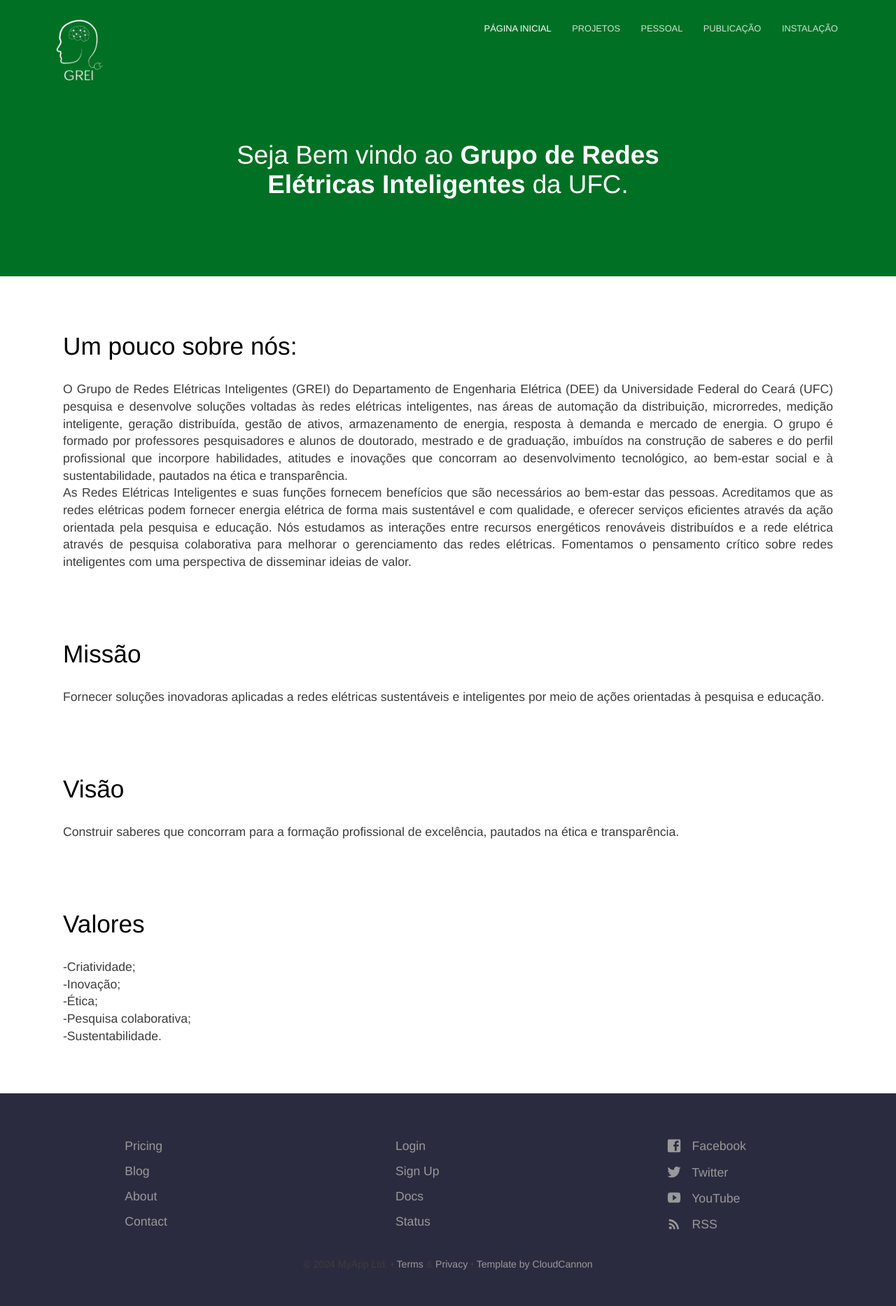
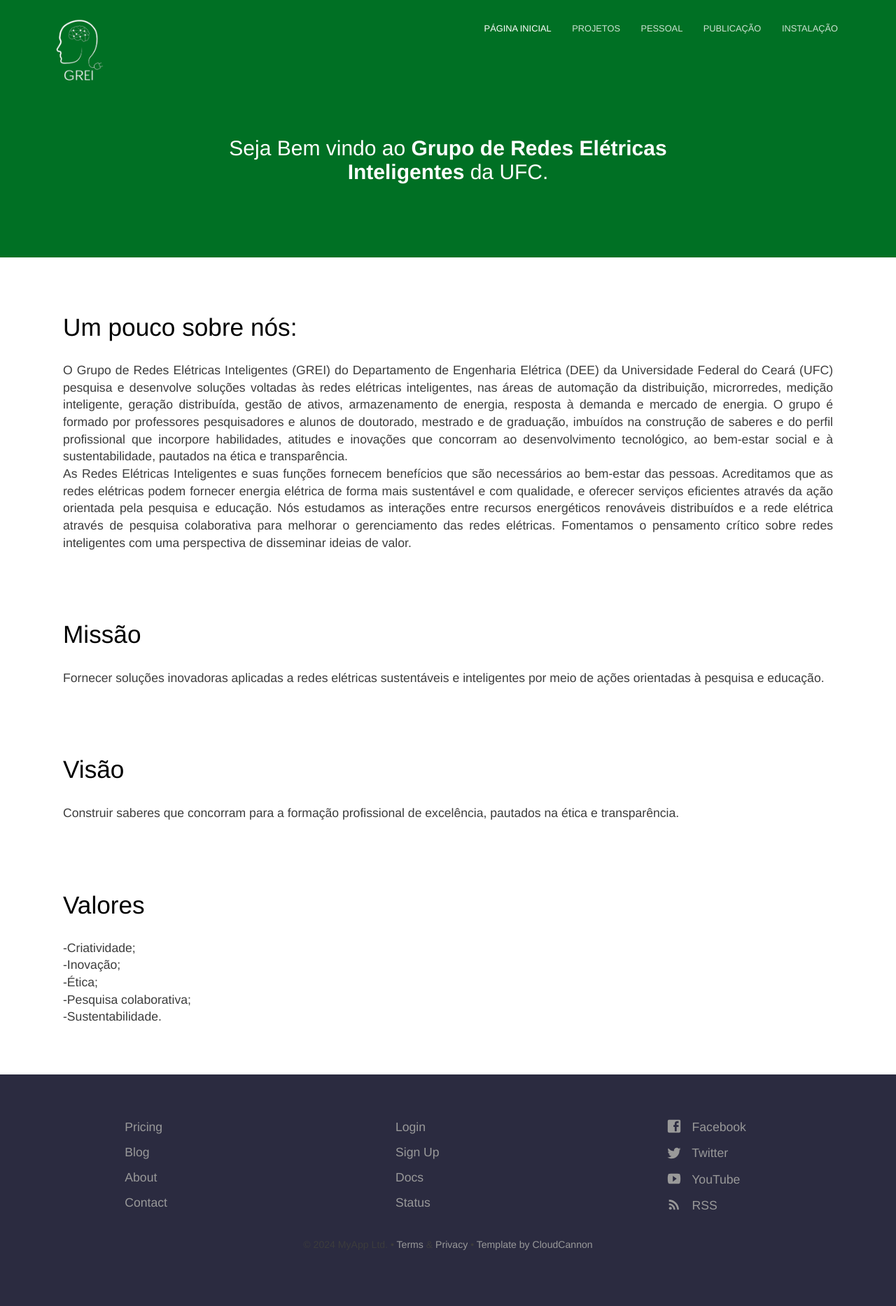
Before and after one commit to Gabriell89222/Gabriell89222.github.io, a Jekyll site: the page built from index.html, in a window 1280 px wide. Shown: the whole page at 70% size. Built offline with Jekyll 4.4.1, drawn with Linux system fonts in a browser that asks for light colours; after the commit the page ends 1840 px from its top, so only the background shows below that.

Commit message:
Atualização do texto bem-vindo v-1.4

```diff
--- a/_sass/layout.scss
+++ b/_sass/layout.scss
@@ -6,6 +6,9 @@
 
 .text-container {
 	max-width: 750px;
+	h1.editable{
+		font-size: 30px;
+	}
 }
 
 .container {
```
